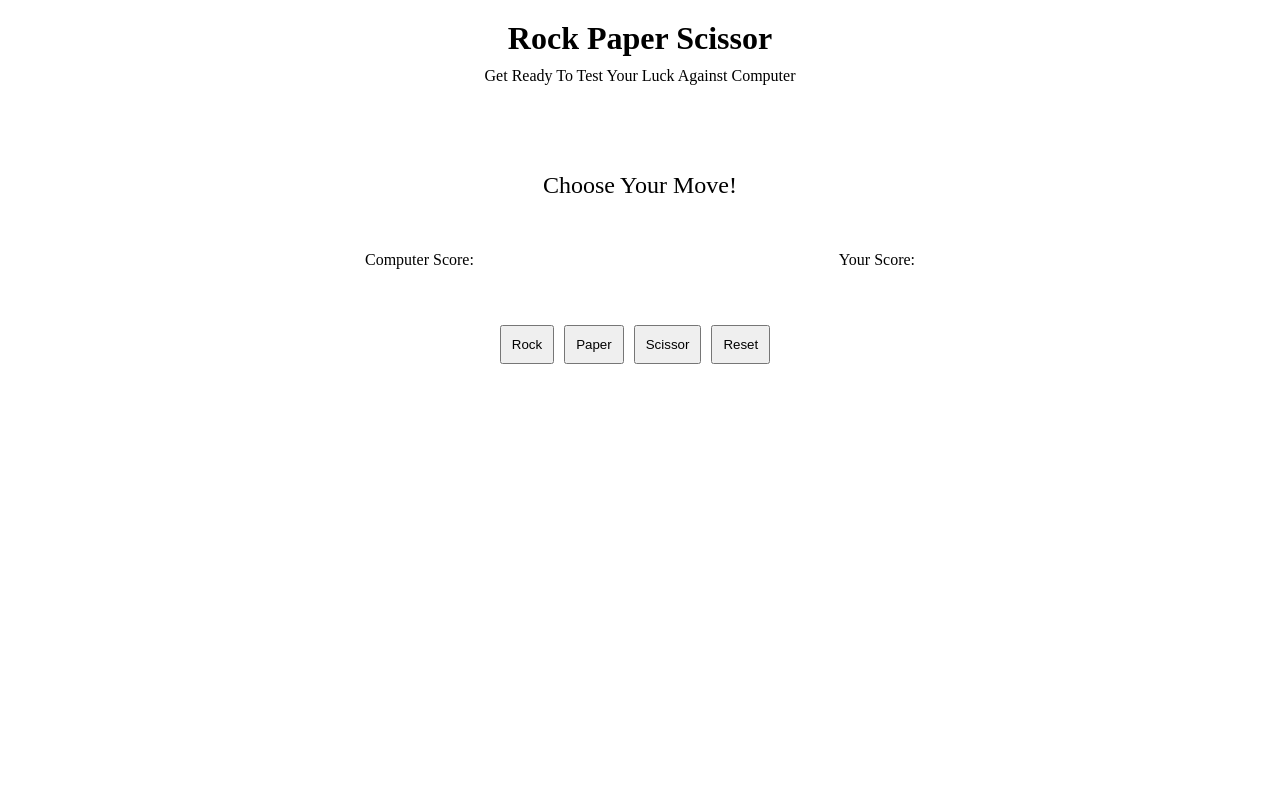
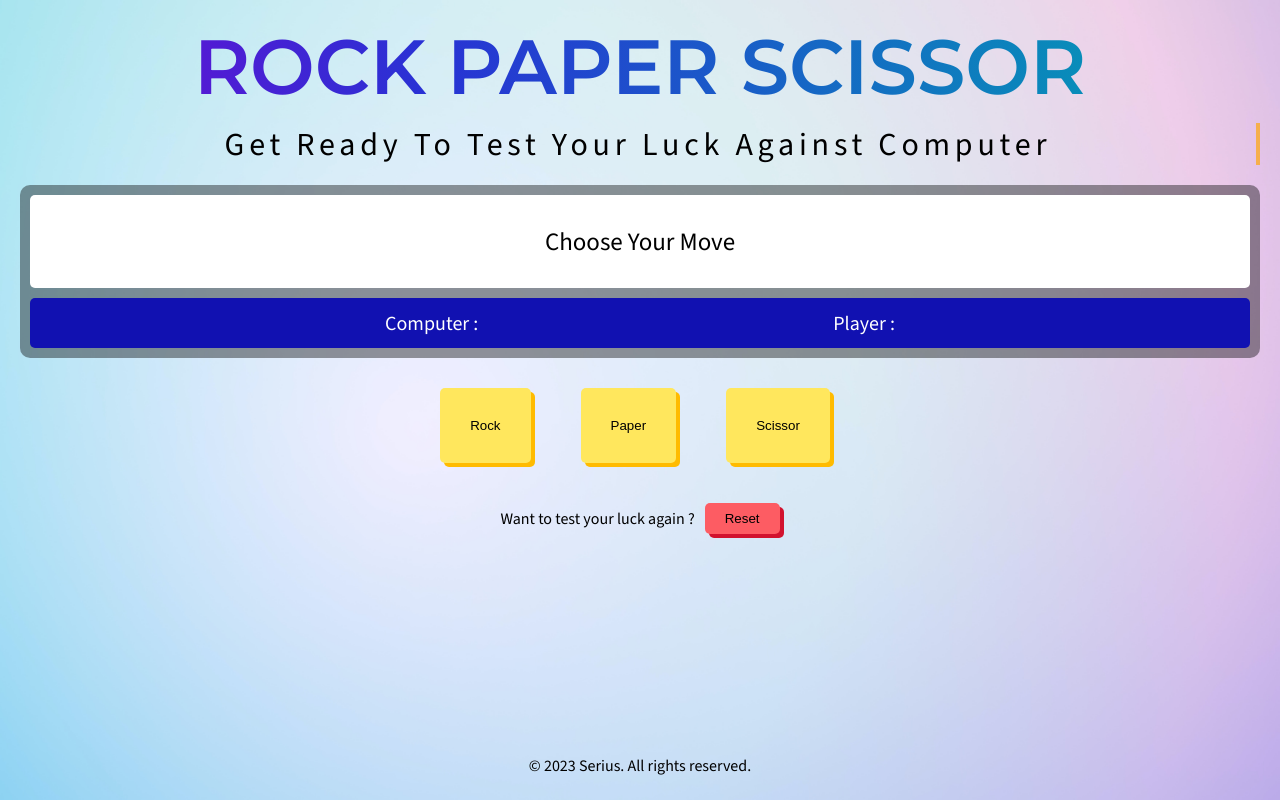
Before and after one commit to untserius/rock-paper-scissors, a plain HTML site: page Rock Paper Scissor.html in a window 1280 px wide. Drawn offline with nearby package versions, Linux system fonts and the light colour scheme.

Commit message:
css modifications

```diff
--- a/Rock Paper Scissor.html
+++ b/Rock Paper Scissor.html
@@ -5,21 +5,27 @@
     <meta name="viewport" content="width=device-width, initial-scale=1.0">
     <title>Rock Paper Scissor</title>
 
+    <link rel="preconnect" href="https://fonts.googleapis.com">
+<link rel="preconnect" href="https://fonts.gstatic.com" crossorigin>
+<link href="https://fonts.googleapis.com/css2?family=Montserrat:wght@600&family=Source+Sans+3&display=swap" rel="stylesheet">
     <link rel="stylesheet" type="text/css" href="style.css">
     <script src="game.js" defer></script>
 </head>
 <body>
     <div class="header">
         <h1>Rock Paper Scissor</h1>
-        <p>Get Ready To Test Your Luck Against Computer</p>
+        <div class="typewriter">
+            <p>Get Ready To Test Your Luck Against Computer</p>
+        </div>
     </div>
 
     <div class="container">
         <div class="display">
-            <p id="output">Choose Your Move!</p>
+
+            <p id="output"><span id="live"></span>Choose Your Move</p>
             <div class="counters">
-                <p>Computer Score: <span id="computerScore"></span></p>
-                <p>Your Score: <span id="userScore"></span></p>
+                <p>Computer : <span id="computerScore"></span></p>
+                <p>Player : <span id="userScore"></span></p>
             </div>
         </div>
 
@@ -27,8 +33,17 @@
             <button id="rock">Rock</button>
             <button id="paper">Paper</button>
             <button id="scissor">Scissor</button>
+        </div>
 
+        <div class="footer">
+            <p>Want to test your luck again ?</p>
             <button id="reset">Reset</button>
+        </div>
+    </div>
+
+    <div class="footer-links">
+        <div class="footer-text">
+            <p>© 2023 Serius. All rights reserved.</p>
         </div>
     </div>
 
--- a/game.js
+++ b/game.js
@@ -44,7 +44,7 @@ function resetGame() {
     computerScore = 0;
     roundCount = 0;
     updateScore();
-    document.getElementById("output").innerHTML = "Choose Your Move!";
+    document.getElementById("output").innerHTML = "Choose Your Move";
 }
 
 // function to handle the game logic after each round
@@ -65,9 +65,9 @@ function handleRound(playerSelection) {
 
 function finalResult() {
     if(userScore === computerScore) {
-        return "It's a tie. Try Again!";
+        return "It's a tie! Try Again";
     } else if (userScore > computerScore) {
-        return "Congratulations You Win! (" + userScore + " - " + computerScore +")";
+        return "Congratulations! You Win (" + userScore + " - " + computerScore +")";
     } else {
         return "Sorry! You Lost (" + userScore + " - " + computerScore +")";
     }
--- a/style.css
+++ b/style.css
@@ -4,48 +4,135 @@
 }
 
 body {
-    background-image: url(images/5315657.jpg);
+    background-image: url(images/whitebg.jpg);
     background-size: cover;
     background-repeat: no-repeat;
+    height: 100vh;
+    font-family: 'Source Sans 3';
 }
 
 .header {
-    background: ;
     text-align: center;
     padding: 20px;
 }
 
-.header > p {
-    padding: 10px;
+.header > h1 {
+    font-family: 'Montserrat', sans-serif;
+    text-transform: uppercase;
+    font-size: 6vw;
+    margin-bottom: 10px;
+    background: linear-gradient(90deg, #7209d4, #2832d4 33%, #00a5b2);
+    -webkit-background-clip: text;
+    background-clip: text;
+    -webkit-text-fill-color: transparent;
+}
+
+.typewriter p {
+    font-size: 2.5vw;
+    overflow: hidden;
+    border-right: .15em solid orange;
+    white-space: nowrap;
+    margin: 0 auto;
+    letter-spacing: .15em;
+    animation:
+        typing 3.5s steps(40, end),
+        blink-caret .75s step-end infinite;
+        animation-timing-function: linear;
+}
+
+/* The typing effect */
+@keyframes typing {
+    from { width: 0 }
+    to { width: 100% }
+}
+
+/* The typewriter cursor effect */
+@keyframes blink-caret {
+    from, to { border-color: transparent }
+    50% { border-color: orange; }
 }
 
 .container > div {
-    padding: 20px 0;
+    padding: 10px 10px;
+}
+
+.display {
+    margin: 0 20px;
+    background-color: rgba(0, 0, 0, 0.4);
+    font-size: 25px;
+    height: fit-content;
+    border-radius: 10px;
 }
 
 #output {
-    display: flex;
-    align-items: center;
-    justify-content: center;
-    background: ;
-    font-size: 3vh;
-    height: 100px;
+    margin-bottom: 10px;
+    border-radius: 5px;
+    background-color: #fff;
+    padding: 30px;
+    text-align: center;
 }
 
 .counters {
+    font-size: 20px;
+    background-color: rgb(17, 17, 177);
+    color: #fff;
+    border-radius: 5px;
     display: flex;
     align-items: center;
     justify-content: space-evenly;
-    background: ;
     height: 50px;
 }
 
 .keys {
     display: flex;
     justify-content: center;
+    margin: 20px 0;
+    gap: 40px;
 }
 
 .keys > button {
-    padding: 10px;
+    background: #ffe75d;
+    border: #ffe75d;
+    border-radius: 5px;
+    padding: 30px 30px;
     margin-right: 10px;
+    box-shadow: 4px 4px 0 #ffbb00;
+    transition: transform 0.1s, box-shadow 0.1s;
 }
+
+.keys > button:active {
+    box-shadow: 0 0 0 #ffbb00;
+    transform: translateX(4px) translateY(4px);
+}
+
+.footer {
+    display: flex;
+    justify-content: center;
+    align-items: center;
+}
+
+.footer > button {
+    background: #fd5c63;
+    border: #fd5c63;
+    border-radius: 5px;
+    box-shadow: 4px 4px 0 #D2122E;
+    padding: 8px 20px;
+    margin-left: 10px;
+    transition: transform 0.1s, box-shadow 0.1s;
+}
+
+.footer > button:active {
+    box-shadow: 0 0 0 #D2122E;
+    transform: translateX(4px) translateY(4px);
+}
+
+.footer-links {
+    width: 100%;
+    position: absolute;
+    bottom: 3%;
+}
+
+.footer-links > div {
+    display: flex;
+    justify-content: center;
+}
```
Also changed, not shown: images/whitebg.jpg (added).
